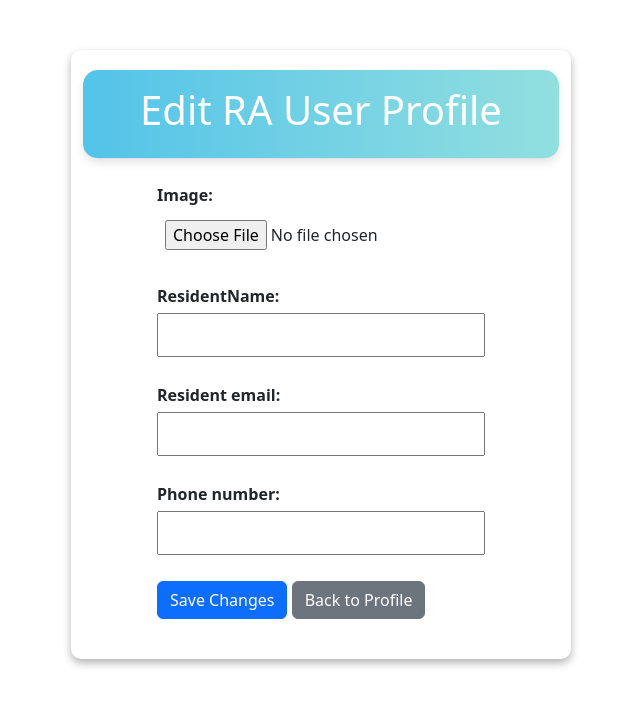
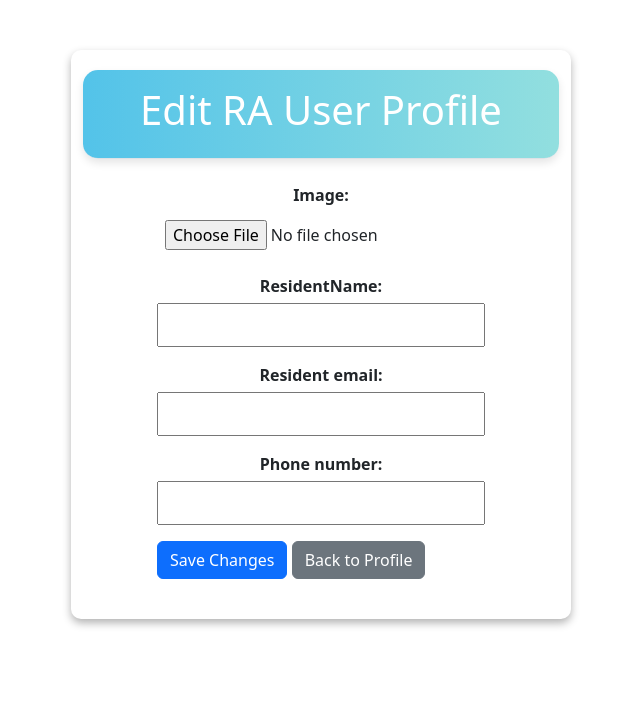
Before and after one commit to david7franco/ReziBo, a Django app: page /edit_profile_ra/ in a window 1280 px wide. Shown: the top 706 px of the page, without its empty margins (319-959 px from the left). Run offline with Django 4.2, Linux system fonts and the light colour scheme; the visitor is signed in with stand-in values (Sample User, id 1); some libraries are stand-ins or nearby versions.

Commit message:
fix edit user profile

```diff
--- a/accounts/static/accounts/edit-profile.css
+++ b/accounts/static/accounts/edit-profile.css
@@ -44,6 +44,7 @@ body {
     display: block;
     font-weight: bold;
     margin-bottom: 5px;
+    text-align: center;
 }
 
 .form-container input,
@@ -53,6 +54,7 @@ body {
     padding: 8px;
     box-sizing: border-box;
     margin-bottom: 10px;
+    display: block;
 }
 
 .button-custom-blue {
```
